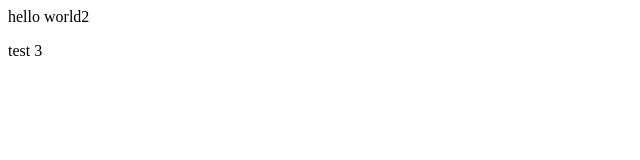
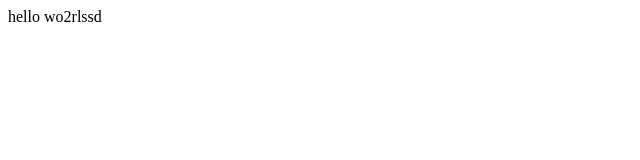
Before and after one commit to ChuuniQ/Github-Project, a plain HTML site: page index.html in a window 1280 px wide. Shown: the full height of the page, 0-640 px from the left. Drawn offline with Linux system fonts and the light colour scheme.

Commit message:
i deleted

```diff
--- a/index.html
+++ b/index.html
@@ -4,8 +4,7 @@
 </title>
 
 <body>
-    <p>hello world2</p>
-    test 3
+    <p>hello wo2rlssd</p>
 </body>
 
 </html>
--- a/index.js
+++ /dev/null
@@ -1 +0,0 @@
-console.log('hello world');
```
